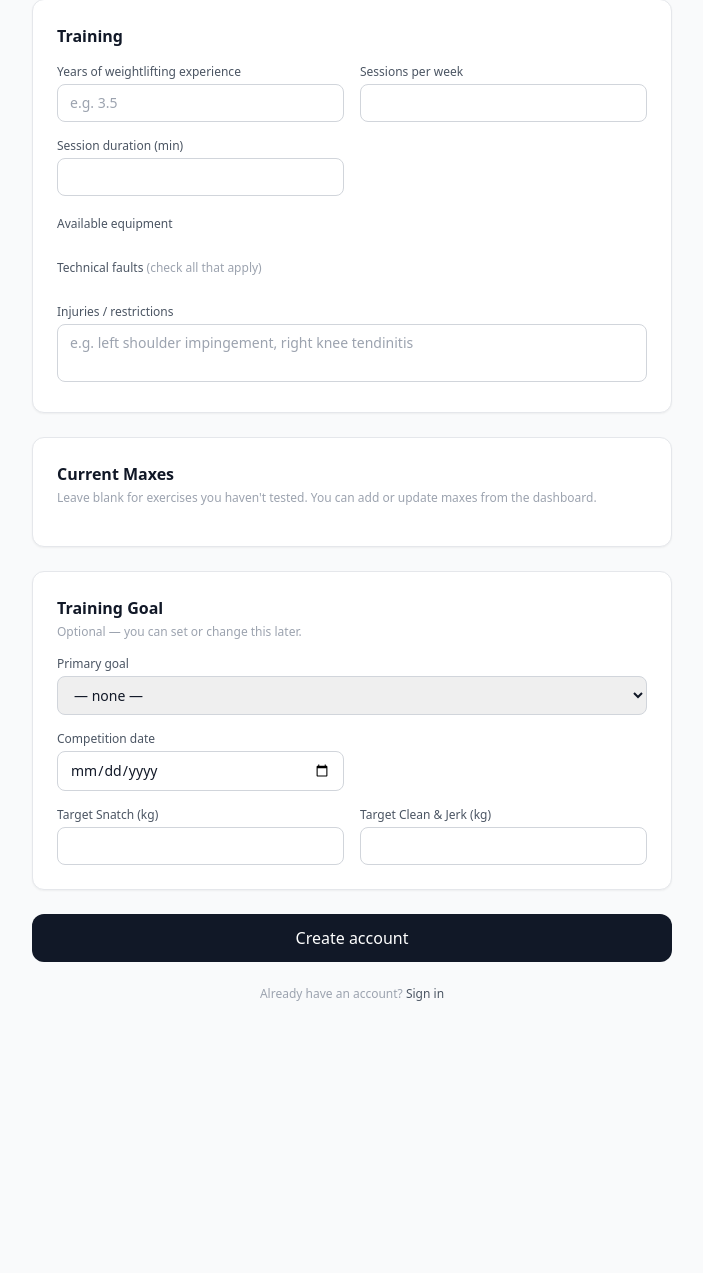
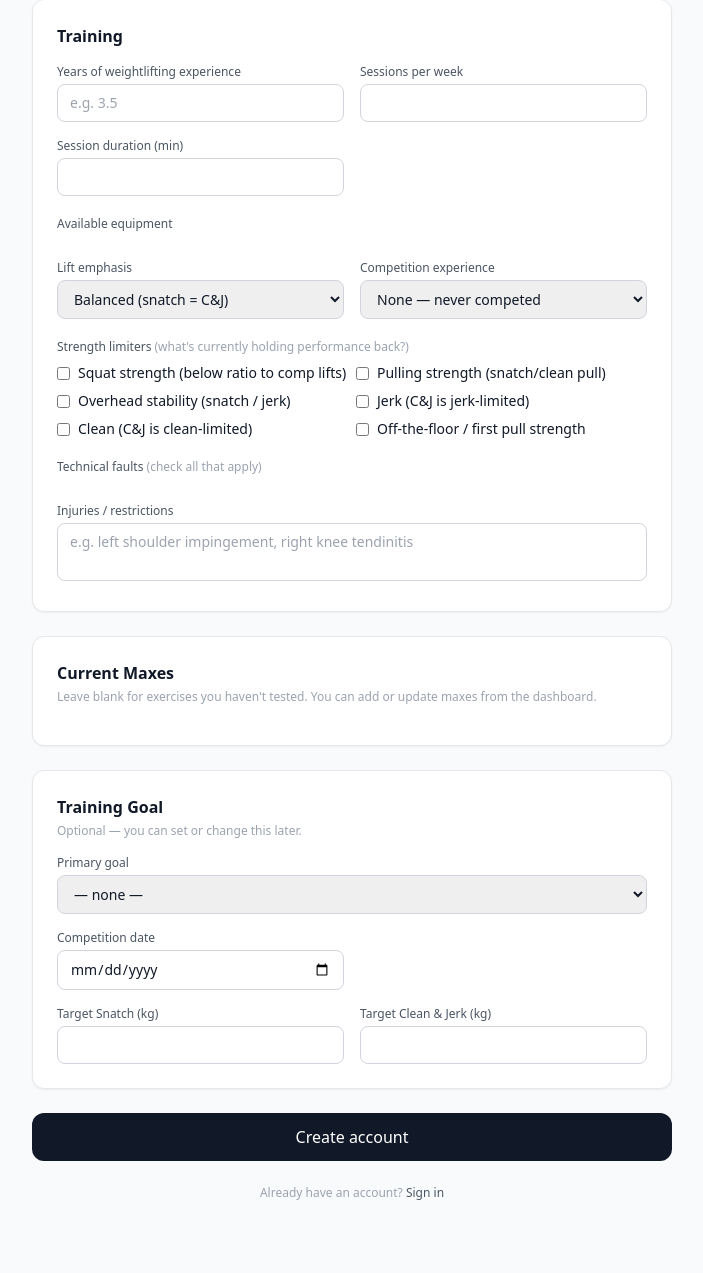
Before and after one commit to dcmshi/oly-program-generator, a Python web app: template oly-agent/web/templates/setup.html in a window 1280 px wide. Shown: the part 878-2151 px from the top of the page, without its empty margins (288-991 px from the left). Before the commit the page ends 1879 px from the top, so only its background shows below. Run offline with Jinja, Linux system fonts and the light colour scheme; the template is opened without the code that fills it, so the values that code supplies are empty; some libraries are stand-ins or nearby versions.

Commit message:
Add lift_emphasis, strength_limiters, competition_experience to athletes
- DB: three new columns (lift_emphasis VARCHAR, strength_limiters TEXT[],
  competition_experience VARCHAR) with sensible defaults (balanced, {}, none)
- web/queries/profile.py + setup.py: SELECT/UPDATE/INSERT wired for all
  three new fields
- web/routers/profile.py + setup.py: form params and data collection
  (strength_limiters collected via getlist; other two as selects)
- web/templates/profile.html + setup.html: lift emphasis dropdown,
  competition experience dropdown, strength limiters checkbox group —
  all added to the training section before technical faults
- generate.py: all three fields injected into the Athlete Profile block
  of build_session_prompt() with inline descriptions so the LLM knows
  how to interpret and act on them

Co-Authored-By: Claude Sonnet 4.6 <noreply@anthropic.com>

```diff
--- a/oly-agent/web/routers/profile.py
+++ b/oly-agent/web/routers/profile.py
@@ -49,12 +49,15 @@ async def update_profile(
     session_duration_minutes: Annotated[str, Form()] = "",
     injuries: Annotated[str, Form(max_length=1000)] = "",
     notes: Annotated[str, Form(max_length=2000)] = "",
+    lift_emphasis: Annotated[str, Form()] = "balanced",
+    competition_experience: Annotated[str, Form()] = "none",
 ):
     from web.app import templates
     # Collect checkbox lists
     form = await request.form()
     available_equipment = form.getlist("available_equipment")
     technical_faults = form.getlist("technical_faults")
+    strength_limiters = form.getlist("strength_limiters")
 
     data = {
         "name": name.strip(),
@@ -72,6 +75,9 @@ async def update_profile(
         "technical_faults": technical_faults,
         "injuries": injuries.strip() or None,
         "notes": notes.strip() or None,
+        "lift_emphasis": lift_emphasis or "balanced",
+        "strength_limiters": strength_limiters,
+        "competition_experience": competition_experience or "none",
     }
 
     if not data["name"]:
--- a/oly-agent/web/routers/setup.py
+++ b/oly-agent/web/routers/setup.py
@@ -131,6 +131,9 @@ async def setup_submit(request: Request, conn=Depends(get_db)):
         "technical_faults": faults,
         "username": username,
         "notes": form.get("notes", "").strip() or None,
+        "lift_emphasis": form.get("lift_emphasis") or "balanced",
+        "strength_limiters": raw_form.getlist("strength_limiters"),
+        "competition_experience": form.get("competition_experience") or "none",
     }
 
     athlete_id = q.create_athlete(conn, athlete_data, hash_password(password))
--- a/oly-agent/web/templates/setup.html
+++ b/oly-agent/web/templates/setup.html
@@ -173,6 +173,49 @@
           {% endfor %}
         </div>
 
+        <!-- Lift emphasis + competition experience -->
+        <div class="grid grid-cols-2 gap-4 mb-5">
+          <div>
+            <label class="block text-xs font-medium text-gray-600 mb-1">Lift emphasis</label>
+            <select name="lift_emphasis"
+                    class="w-full border border-gray-300 rounded-lg px-3 py-2 text-sm focus:outline-none focus:ring-2 focus:ring-gray-900">
+              <option value="balanced"      {% if (form.get('lift_emphasis','balanced')) == 'balanced'      %}selected{% endif %}>Balanced (snatch = C&amp;J)</option>
+              <option value="snatch_biased" {% if form.get('lift_emphasis') == 'snatch_biased' %}selected{% endif %}>Snatch-biased</option>
+              <option value="cj_biased"     {% if form.get('lift_emphasis') == 'cj_biased'     %}selected{% endif %}>C&amp;J-biased</option>
+            </select>
+          </div>
+          <div>
+            <label class="block text-xs font-medium text-gray-600 mb-1">Competition experience</label>
+            <select name="competition_experience"
+                    class="w-full border border-gray-300 rounded-lg px-3 py-2 text-sm focus:outline-none focus:ring-2 focus:ring-gray-900">
+              <option value="none"          {% if (form.get('competition_experience','none')) == 'none'          %}selected{% endif %}>None — never competed</option>
+              <option value="local"         {% if form.get('competition_experience') == 'local'         %}selected{% endif %}>Local / club meets</option>
+              <option value="national"      {% if form.get('competition_experience') == 'national'      %}selected{% endif %}>National level</option>
+              <option value="international" {% if form.get('competition_experience') == 'international' %}selected{% endif %}>International / elite</option>
+            </select>
+          </div>
+        </div>
+
+        <!-- Strength limiters -->
+        <p class="text-xs font-medium text-gray-600 mb-2">Strength limiters <span class="text-gray-400 font-normal">(what's currently holding performance back?)</span></p>
+        <div class="grid grid-cols-1 sm:grid-cols-2 gap-2 mb-5">
+          {% for val, label in [
+            ("squat_limited",      "Squat strength (below ratio to comp lifts)"),
+            ("pull_limited",       "Pulling strength (snatch/clean pull)"),
+            ("overhead_limited",   "Overhead stability (snatch / jerk)"),
+            ("jerk_limited",       "Jerk (C&J is jerk-limited)"),
+            ("clean_limited",      "Clean (C&J is clean-limited)"),
+            ("positional_strength","Off-the-floor / first pull strength")
+          ] %}
+          <label class="flex items-center gap-2 text-sm cursor-pointer">
+            <input type="checkbox" name="strength_limiters" value="{{ val }}"
+                   {% if val in (form.getlist('strength_limiters') or []) %}checked{% endif %}
+                   class="rounded border-gray-300">
+            {{ label }}
+          </label>
+          {% endfor %}
+        </div>
+
         <!-- Technical faults -->
         <p class="text-xs font-medium text-gray-600 mb-2">Technical faults <span class="text-gray-400 font-normal">(check all that apply)</span></p>
         <div class="grid grid-cols-1 sm:grid-cols-2 gap-2 mb-5">
```
Also changed, not shown: oly-agent/generate.py (+8 -0 lines), oly-agent/web/queries/profile.py (+8 -1 lines), oly-agent/web/queries/setup.py (+6 -2 lines), oly-agent/web/templates/profile.html (+44 -0 lines).
